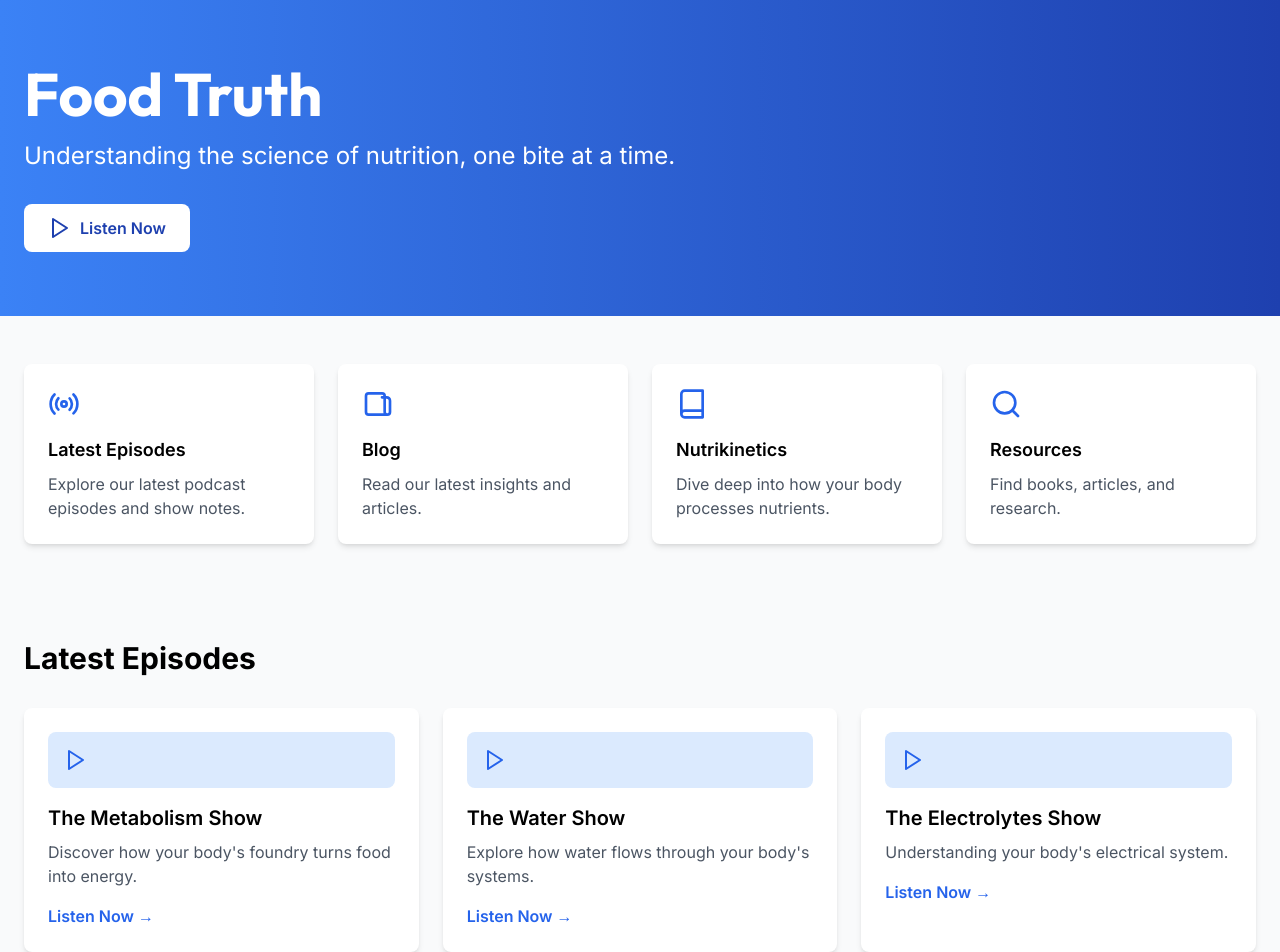
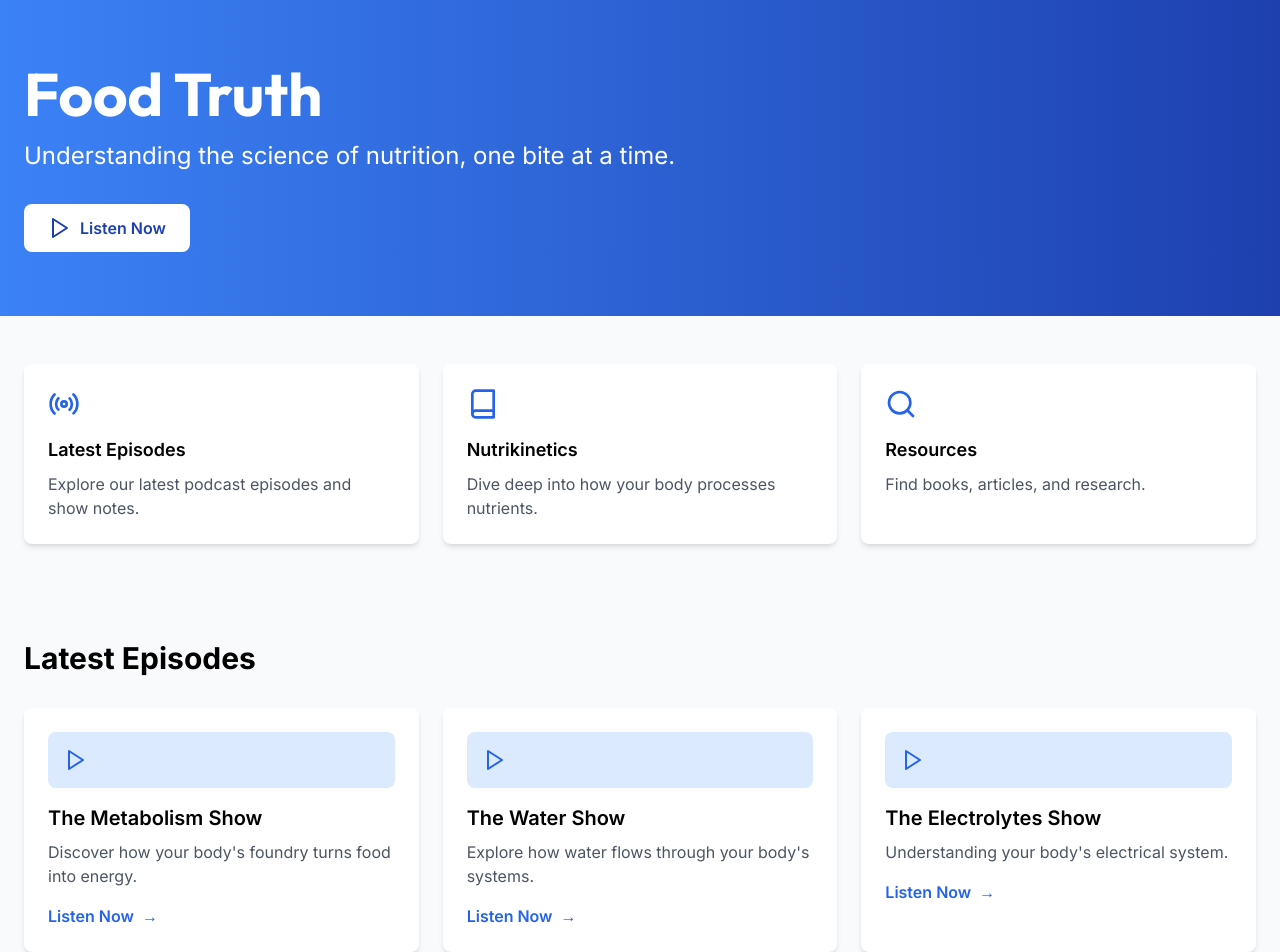
Before and after one commit to EricScottJohnston/foodtruth, a Next.js app: page / in a window 1280 px wide. Shown: the top 952 px of the page. Built offline with nearby package versions, Linux system fonts and the light colour scheme.

Commit message:
Update page.js

```diff
--- a/app/page.js
+++ b/app/page.js
@@ -24,7 +24,7 @@ export default function Homepage() {
           <div className="relative inline-block">
             <button
               onClick={() => setIsDropdownOpen(!isDropdownOpen)}
-              className="bg-white text-blue-800 px-6 py-3 rounded-lg font-semibold flex items-center hover:bg-blue-50"
+              className="bg-white text-blue-800 px-6 py-3 rounded-lg font-semibold flex items-center hover:bg-blue-50 transition-all duration-200"
             >
               <Play className="mr-2" />
               Listen Now
@@ -36,7 +36,7 @@ export default function Homepage() {
                   href="https://spotify.com"
                   target="_blank"
                   rel="noopener noreferrer"
-                  className="block px-4 py-2 text-gray-800 hover:bg-blue-50"
+                  className="block px-4 py-2 text-gray-800 hover:bg-blue-50 transition-colors duration-200"
                 >
                   Spotify
                 </a>
@@ -44,7 +44,7 @@ export default function Homepage() {
                   href="https://podcasts.apple.com"
                   target="_blank"
                   rel="noopener noreferrer"
-                  className="block px-4 py-2 text-gray-800 hover:bg-blue-50"
+                  className="block px-4 py-2 text-gray-800 hover:bg-blue-50 transition-colors duration-200"
                 >
                   Apple Podcasts
                 </a>
@@ -52,7 +52,7 @@ export default function Homepage() {
                   href="https://podcasts.google.com"
                   target="_blank"
                   rel="noopener noreferrer"
-                  className="block px-4 py-2 text-gray-800 hover:bg-blue-50"
+                  className="block px-4 py-2 text-gray-800 hover:bg-blue-50 transition-colors duration-200"
                 >
                   Google Podcasts
                 </a>
@@ -60,7 +60,7 @@ export default function Homepage() {
                   href="https://youtube.com"
                   target="_blank"
                   rel="noopener noreferrer"
-                  className="block px-4 py-2 text-gray-800 hover:bg-blue-50"
+                  className="block px-4 py-2 text-gray-800 hover:bg-blue-50 transition-colors duration-200"
                 >
                   YouTube
                 </a>
@@ -72,36 +72,27 @@ export default function Homepage() {
 
       {/* Quick Navigation */}
       <div className="container mx-auto px-6 py-12">
-        <div className="grid grid-cols-1 md:grid-cols-4 gap-6">
-          <div className="bg-white p-6 rounded-lg shadow-md hover:shadow-lg transition-shadow">
-            <Radio className="w-8 h-8 text-blue-600 mb-4" />
-            <h3 className="text-lg font-semibold mb-2">Latest Episodes</h3>
-            <p className="text-gray-600">Explore our latest podcast episodes and show notes.</p>
-          </div>
-          <div className="bg-white p-6 rounded-lg shadow-md hover:shadow-lg transition-shadow">
-            <Link href="/blog" className="block">
-              <div className="flex flex-col h-full">
-                <div className="flex-grow">
-                  <svg className="w-8 h-8 text-blue-600 mb-4" fill="none" viewBox="0 0 24 24" stroke="currentColor">
-                    <path strokeLinecap="round" strokeLinejoin="round" strokeWidth={2} d="M19 20H5a2 2 0 01-2-2V6a2 2 0 012-2h10a2 2 0 012 2v1m2 13a2 2 0 01-2-2V7m2 13a2 2 0 002-2V9.5a2.5 2.5 0 00-2.5-2.5H15" />
-                  </svg>
-                  <h3 className="text-lg font-semibold mb-2">Blog</h3>
-                  <p className="text-gray-600">Read our latest insights and articles.</p>
-                </div>
-              </div>
-            </Link>
-          </div>
-          <Link href="/nutrikinetics" className="block">
-            <div className="bg-white p-6 rounded-lg shadow-md hover:shadow-lg transition-shadow">
+        <div className="grid grid-cols-1 md:grid-cols-3 gap-6">
+          <Link href="/episodes" className="block group">
+            <div className="bg-white p-6 rounded-lg shadow-md hover:shadow-lg transition-all duration-200 h-full transform group-hover:-translate-y-1">
+              <Radio className="w-8 h-8 text-blue-600 mb-4" />
+              <h3 className="text-lg font-semibold mb-2 group-hover:text-blue-600 transition-colors duration-200">Latest Episodes</h3>
+              <p className="text-gray-600">Explore our latest podcast episodes and show notes.</p>
+            </div>
+          </Link>
+
+          <Link href="/nutrikinetics" className="block group">
+            <div className="bg-white p-6 rounded-lg shadow-md hover:shadow-lg transition-all duration-200 h-full transform group-hover:-translate-y-1">
               <Book className="w-8 h-8 text-blue-600 mb-4" />
-              <h3 className="text-lg font-semibold mb-2">Nutrikinetics</h3>
+              <h3 className="text-lg font-semibold mb-2 group-hover:text-blue-600 transition-colors duration-200">Nutrikinetics</h3>
               <p className="text-gray-600">Dive deep into how your body processes nutrients.</p>
             </div>
           </Link>
-          <Link href="/resources">
-            <div className="bg-white p-6 rounded-lg shadow-md hover:shadow-lg transition-shadow">
+
+          <Link href="/resources" className="block group">
+            <div className="bg-white p-6 rounded-lg shadow-md hover:shadow-lg transition-all duration-200 h-full transform group-hover:-translate-y-1">
               <Search className="w-8 h-8 text-blue-600 mb-4" />
-              <h3 className="text-lg font-semibold mb-2">Resources</h3>
+              <h3 className="text-lg font-semibold mb-2 group-hover:text-blue-600 transition-colors duration-200">Resources</h3>
               <p className="text-gray-600">Find books, articles, and research.</p>
             </div>
           </Link>
@@ -112,34 +103,36 @@ export default function Homepage() {
       <div className="container mx-auto px-6 py-12">
         <h2 className="text-3xl font-bold mb-8">Latest Episodes</h2>
         <div className="grid grid-cols-1 md:grid-cols-3 gap-6">
-          <div className="bg-white p-6 rounded-lg shadow-md">
-            <div className="bg-blue-100 rounded-lg p-4 mb-4">
+          <div className="bg-white p-6 rounded-lg shadow-md group hover:shadow-lg transition-all duration-200 transform hover:-translate-y-1">
+            <div className="bg-blue-100 rounded-lg p-4 mb-4 group-hover:bg-blue-200 transition-colors duration-200">
               <Play className="w-6 h-6 text-blue-600" />
             </div>
-            <h3 className="text-xl font-semibold mb-2">The Metabolism Show</h3>
+            <h3 className="text-xl font-semibold mb-2 group-hover:text-blue-600 transition-colors duration-200">The Metabolism Show</h3>
             <p className="text-gray-600 mb-4">Discover how your body's foundry turns food into energy.</p>
-            <button className="text-blue-600 font-semibold hover:text-blue-800">
-              Listen Now →
+            <button className="text-blue-600 font-semibold hover:text-blue-800 transition-colors duration-200 flex items-center">
+              Listen Now <span className="ml-2 transform group-hover:translate-x-1 transition-transform duration-200">→</span>
             </button>
           </div>
-          <div className="bg-white p-6 rounded-lg shadow-md">
-            <div className="bg-blue-100 rounded-lg p-4 mb-4">
+
+          <div className="bg-white p-6 rounded-lg shadow-md group hover:shadow-lg transition-all duration-200 transform hover:-translate-y-1">
+            <div className="bg-blue-100 rounded-lg p-4 mb-4 group-hover:bg-blue-200 transition-colors duration-200">
               <Play className="w-6 h-6 text-blue-600" />
             </div>
-            <h3 className="text-xl font-semibold mb-2">The Water Show</h3>
+            <h3 className="text-xl font-semibold mb-2 group-hover:text-blue-600 transition-colors duration-200">The Water Show</h3>
             <p className="text-gray-600 mb-4">Explore how water flows through your body's systems.</p>
-            <button className="text-blue-600 font-semibold hover:text-blue-800">
-              Listen Now →
+            <button className="text-blue-600 font-semibold hover:text-blue-800 transition-colors duration-200 flex items-center">
+              Listen Now <span className="ml-2 transform group-hover:translate-x-1 transition-transform duration-200">→</span>
             </button>
           </div>
-          <div className="bg-white p-6 rounded-lg shadow-md">
-            <div className="bg-blue-100 rounded-lg p-4 mb-4">
+
+          <div className="bg-white p-6 rounded-lg shadow-md group hover:shadow-lg transition-all duration-200 transform hover:-translate-y-1">
+            <div className="bg-blue-100 rounded-lg p-4 mb-4 group-hover:bg-blue-200 transition-colors duration-200">
               <Play className="w-6 h-6 text-blue-600" />
             </div>
-            <h3 className="text-xl font-semibold mb-2">The Electrolytes Show</h3>
+            <h3 className="text-xl font-semibold mb-2 group-hover:text-blue-600 transition-colors duration-200">The Electrolytes Show</h3>
             <p className="text-gray-600 mb-4">Understanding your body's electrical system.</p>
-            <button className="text-blue-600 font-semibold hover:text-blue-800">
-              Listen Now →
+            <button className="text-blue-600 font-semibold hover:text-blue-800 transition-colors duration-200 flex items-center">
+              Listen Now <span className="ml-2 transform group-hover:translate-x-1 transition-transform duration-200">→</span>
             </button>
           </div>
         </div>
@@ -154,10 +147,13 @@ export default function Homepage() {
               Help us continue bringing you accurate, accessible nutrition science. Your support makes a difference.
             </p>
             <div className="space-x-4">
-              <button className="bg-blue-600 text-white px-6 py-3 rounded-lg font-semibold hover:bg-blue-700">
+              <button className="bg-blue-600 text-white px-6 py-3 rounded-lg font-semibold hover:bg-blue-700 transition-colors duration-200">
                 Donate Now
               </button>
-              <Link href="/contact" className="inline-block bg-white text-blue-600 px-6 py-3 rounded-lg font-semibold hover:bg-blue-50 border border-blue-600">
+              <Link
+                href="/contact"
+                className="inline-block bg-white text-blue-600 px-6 py-3 rounded-lg font-semibold hover:bg-blue-50 border border-blue-600 transition-all duration-200"
+              >
                 Contact Us
               </Link>
             </div>
```
